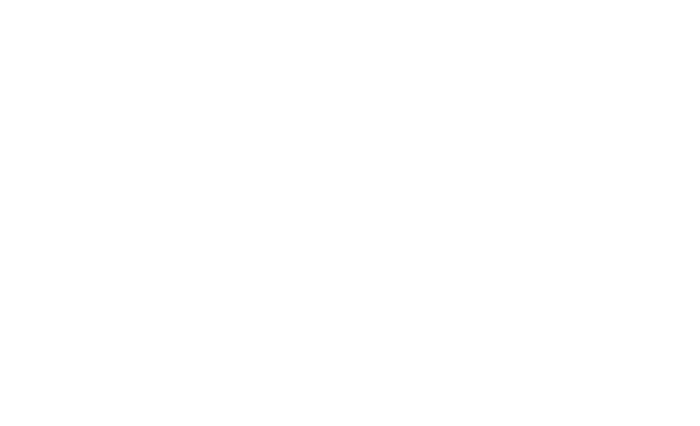
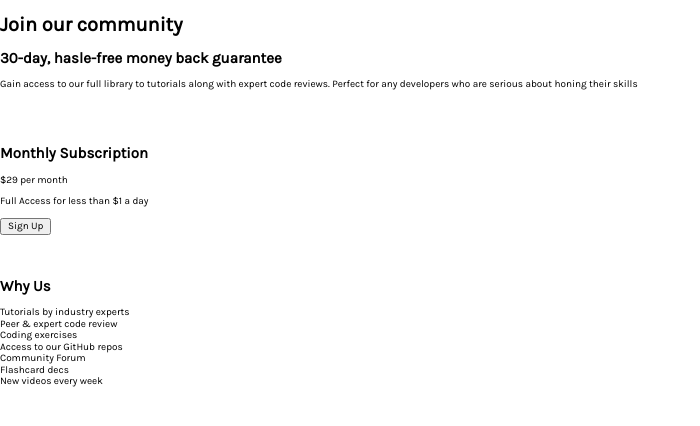
Before and after one commit to TomasScerbak/single-price-grid, a plain HTML site: page index.html in a window 1280 px wide. Shown: the whole page, without its empty margins (0-700 px from the left). Drawn offline with Linux system fonts and the light colour scheme.

Commit message:
Typography + grid

```diff
--- a/index.html
+++ b/index.html
@@ -14,5 +14,38 @@
     <link rel="stylesheet" href="styles.css" />
     <title>Document</title>
   </head>
-  <body></body>
+  <body>
+    <div class="container">
+      <div class="grid--1x3">
+        <div class="box-one">
+          <h1>Join our community</h1>
+          <h2>30-day, hasle-free money back guarantee</h2>
+          <p>
+            Gain access to our full library to tutorials along with expert code
+            reviews. Perfect for any developers who are serious about honing
+            their skills
+          </p>
+        </div>
+        <div class="box-two">
+          <h2>Monthly Subscription</h2>
+          <p>$29 per month</p>
+          <p>Full Access for less than $1 a day</p>
+            <button type="submit">Sign Up</button>
+          </div>
+          <div class="box-three">
+            <h2>Why Us</h2>
+              <ul>
+                <li>Tutorials by industry experts</li>
+                <li>Peer & expert code review</li>
+                <li>Coding exercises</li>
+                <li>Access to our GitHub repos</li>
+                <li>Community Forum</li>
+                <li>Flashcard decs</li>
+                <li>New videos every week</li>
+              </ul>
+          </div>
+        </div>
+      </div>
+    </div>
+  </body>
 </html>
--- a/styles.css
+++ b/styles.css
@@ -0,0 +1,29 @@
+/* Typography */
+html {
+  font-size: 62.5%;
+}
+body {
+  font-family: "Karla", sans-serif;
+  margin: 0;
+  padding: 0;
+}
+*,
+*::before,
+*::after {
+  box-sizing: border-box;
+}
+:root {
+  --color-cyan: hsl(179, 62%, 43%);
+  --color-bright-yellow: hsl(71, 73%, 54%);
+  --color-light-grey: hsl(204, 43%, 93%);
+  --color-grayish-blue: hsl(218, 22%, 67%);
+}
+/* Lists */
+ul {
+  padding: 0;
+}
+/* Grid */
+.grid--1x3 {
+  display: grid;
+  grid-template: repeat(3, 1fr) / repeat(1, 1fr);
+}
```
